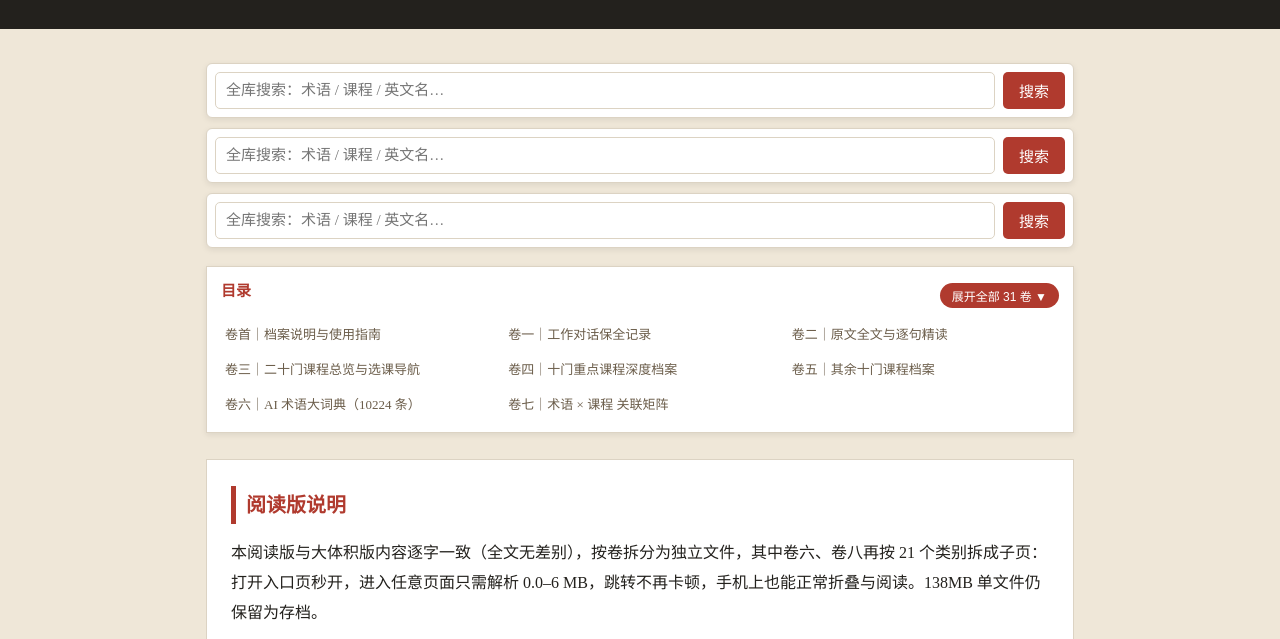
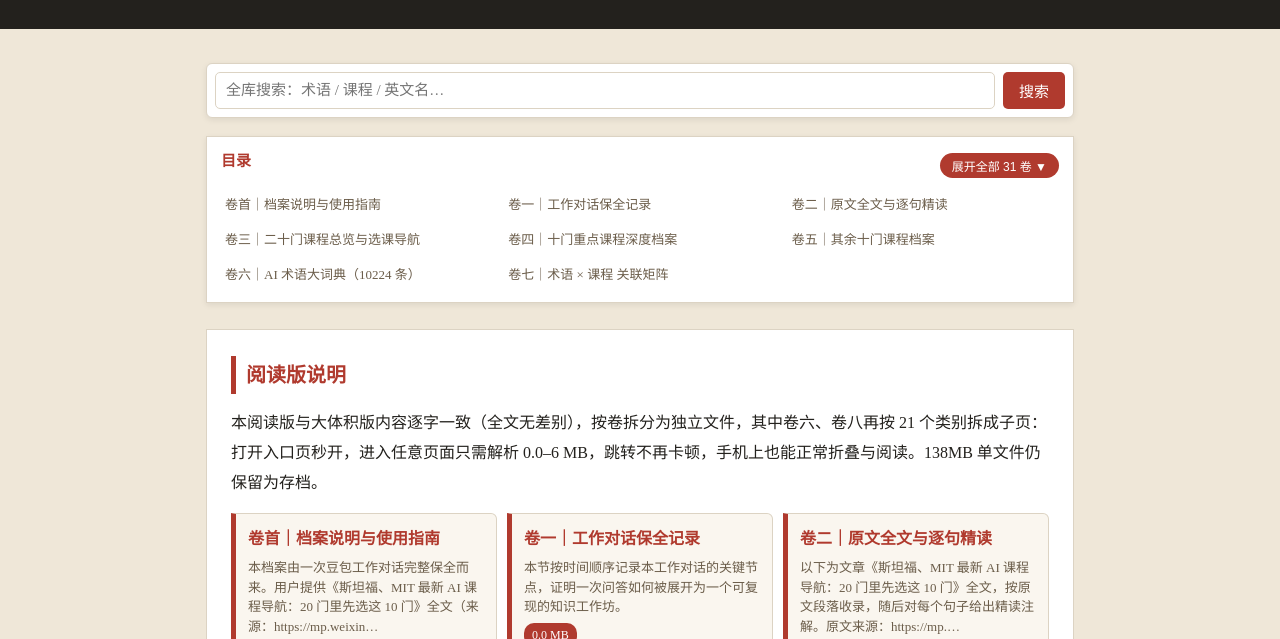
Before and after one commit to zrx-11/AI-courses, a plain HTML site: page index.html in a window 1280 px wide. Shown: the part 100-739 px from the top of the page. Drawn offline with Linux system fonts and the light colour scheme.

Commit message:
Add files via upload

```diff
--- a/index.html
+++ b/index.html
@@ -107,31 +107,11 @@ a.cat i{display:inline-block;margin-top:4px;font-style:normal;font-size:12px;col
 .searchbar button{background:var(--accent);color:#fff;border:0;border-radius:5px;padding:8px 16px;font-size:15px;cursor:pointer;flex-shrink:0;}
 .searchbar button:hover{background:#8f2f24;}
 @media(max-width:500px){.searchbar{flex-direction:column;}.searchbar button{padding:8px 0;}}
-
-.searchbar{display:flex;gap:8px;margin:10px 0 0;background:#fff;border:1px solid var(--line);border-radius:6px;padding:8px;box-shadow:0 2px 6px rgba(0,0,0,.08);}
-.searchbar input{flex:1;min-width:0;font-size:15px;padding:8px 10px;border:1px solid var(--line);border-radius:5px;font-family:inherit;}
-.searchbar button{background:var(--accent);color:#fff;border:0;border-radius:5px;padding:8px 16px;font-size:15px;cursor:pointer;flex-shrink:0;}
-.searchbar button:hover{background:#8f2f24;}
-@media(max-width:500px){.searchbar{flex-direction:column;}.searchbar button{padding:8px 0;}}
-
-.searchbar{display:flex;gap:8px;margin:10px 0 0;background:#fff;border:1px solid var(--line);border-radius:6px;padding:8px;box-shadow:0 2px 6px rgba(0,0,0,.08);}
-.searchbar input{flex:1;min-width:0;font-size:15px;padding:8px 10px;border:1px solid var(--line);border-radius:5px;font-family:inherit;}
-.searchbar button{background:var(--accent);color:#fff;border:0;border-radius:5px;padding:8px 16px;font-size:15px;cursor:pointer;flex-shrink:0;}
-.searchbar button:hover{background:#8f2f24;}
-@media(max-width:500px){.searchbar{flex-direction:column;}.searchbar button{padding:8px 0;}}
 </style>
 </head>
 <body>
 <header class="top"><div class="wrap" style="padding:0"><h1>斯坦福、MIT 最新 AI 课程导航：20 门里先选这 10 门</h1><p>工作对话保全档案 · 三十卷 · 构建于 2026-10-24 · 纯文本实测 126.19 MB 来源：用户提供的微信公众号文章 + 各课程官网公开信息（抓取核验）</p></div></header>
 <main><div class="wrap">
-<div class="wrap" style="padding:0"><form class="searchbar" action="search.html" method="get" role="search">
-<input type="search" name="q" placeholder="全库搜索：术语 / 课程 / 英文名…" aria-label="全库搜索" autocomplete="off">
-<button type="submit">搜索</button>
-</form></div>
-<div class="wrap" style="padding:0"><form class="searchbar" action="search.html" method="get" role="search">
-<input type="search" name="q" placeholder="全库搜索：术语 / 课程 / 英文名…" aria-label="全库搜索" autocomplete="off">
-<button type="submit">搜索</button>
-</form></div>
 <div class="wrap" style="padding:0"><form class="searchbar" action="search.html" method="get" role="search">
 <input type="search" name="q" placeholder="全库搜索：术语 / 课程 / 英文名…" aria-label="全库搜索" autocomplete="off">
 <button type="submit">搜索</button>
```
